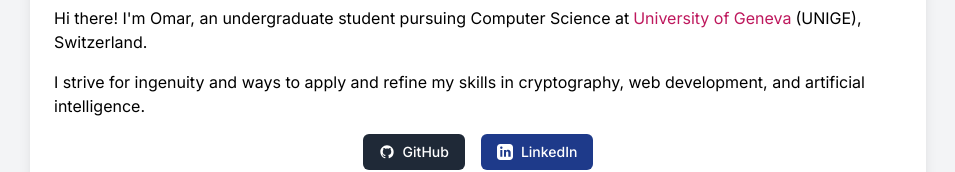
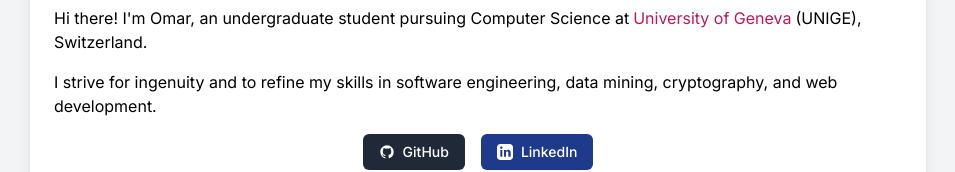
Before and after one commit to omarabdesslem/web_proj, a Next.js app: page / in a window 1280 px wide. Shown: the part 504-676 px from the top of the page, without its empty margins (162-1117 px from the left). Built offline with nearby package versions, Linux system fonts and the light colour scheme.

Commit message:
edited about segment

```diff
--- a/app/page.tsx
+++ b/app/page.tsx
@@ -2,7 +2,7 @@ import Image from "next/image";
 export default function CV() {
   return (
     <main className="flex flex-col items-center p-12 bg-gray-100 text-black">
-      <header className="mb-12 text-center">
+      <header className="mb-12 text-center sm:mb-12">
         {/* Circular Image */}
         <div className="flex flex-col items-center mb-4">
           <Image
@@ -69,8 +69,8 @@ export default function CV() {
             (UNIGE), Switzerland.
           </p>
           <p>
-            I strive for ingenuity and ways to apply and refine my skills in
-            cryptography, web development, and artificial intelligence.
+            I strive for ingenuity and to refine my skills in software
+            engineering, data mining, cryptography, and web development.
           </p>
           <div className="mt-4 flex justify-center space-x-4">
             <a
```
